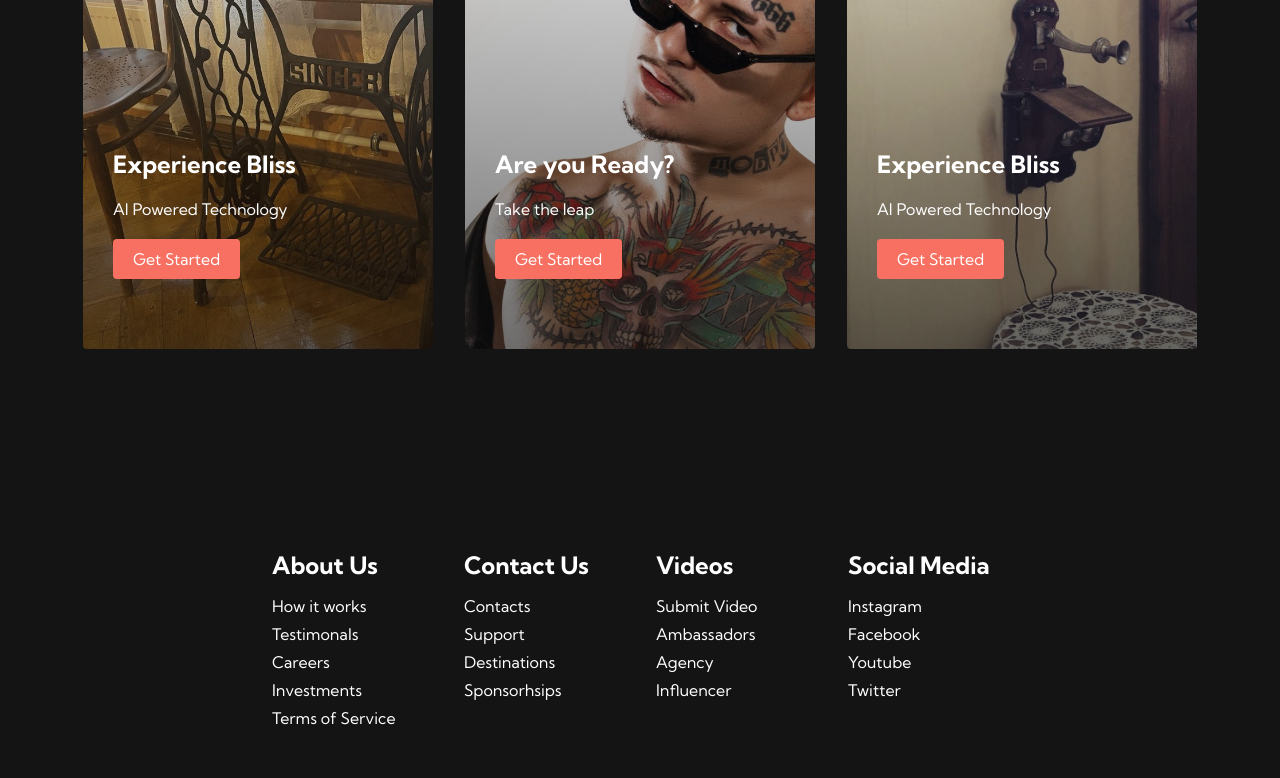
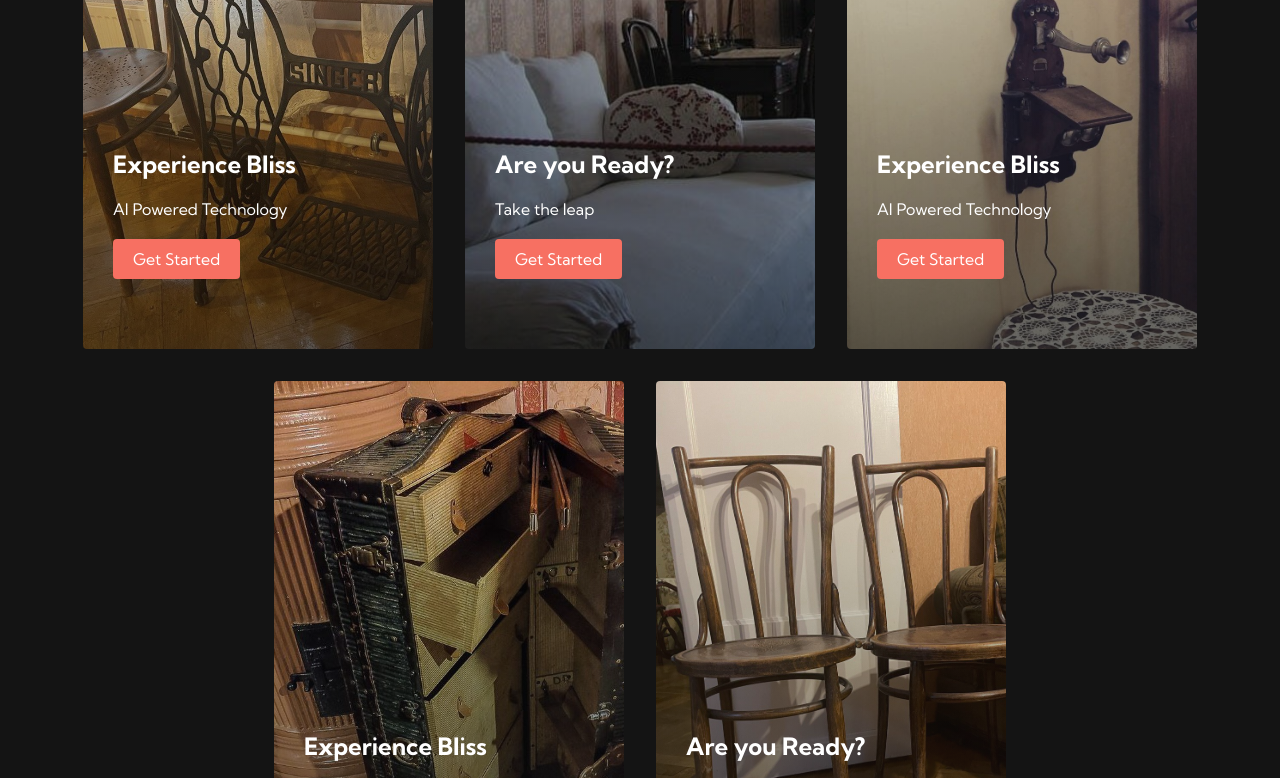
Before and after one commit to Alliluyev-Museum/website, a plain HTML site: page index.html in a window 1280 px wide. Shown: the part 1146-1924 px from the top of the page. Drawn offline with Linux system fonts and the light colour scheme.

Commit message:
feat: add 2 more sections

```diff
--- a/index.html
+++ b/index.html
@@ -68,6 +68,16 @@
             <div class="services__card">
                 <h2>Experience Bliss</h2>
                 <p>AI Powered Technology</p>
+                <button>Get Started</button>
+            </div>
+            <div class="services__card">
+                <h2>Experience Bliss</h2>
+                <p>AI Powered Technology</p>
+                <button>Get Started</button>
+            </div>
+            <div class="services__card">
+                <h2>Are you Ready?</h2>
+                <p>Take the leap</p>
                 <button>Get Started</button>
             </div>
         </div>
--- a/styles.css
+++ b/styles.css
@@ -359,7 +359,7 @@ Alliluevs text decoration
     display: flex;
     flex-direction: column;
     align-items: center;
-    height: 100vh;
+    height: 205vh;
 }
 
 .services h1 {
@@ -404,7 +404,7 @@ Alliluevs text decoration
         rgba(0, 0, 0, 0) 0%,
         rgba(17, 17, 17, 0.6) 100%
         ),
-        url('/images/pic4.jpg');
+        url('/images/pic9.jpg');
 }
 
 .services__card:nth-child(3) {
@@ -414,6 +414,24 @@ Alliluevs text decoration
         rgba(17, 17, 17, 0.6) 100%
         ),
         url('/images/pic5.jpg');
+}
+
+.services__card:nth-child(4) {
+    background-image: linear-gradient(
+        to bottom,
+        rgba(0, 0, 0, 0) 0%,
+        rgba(17, 17, 17, 0.6) 100%
+        ),
+        url('/images/pic7.jpg');
+}
+
+.services__card:nth-child(5) {
+    background-image: linear-gradient(
+        to bottom,
+        rgba(0, 0, 0, 0) 0%,
+        rgba(17, 17, 17, 0.6) 100%
+        ),
+        url('/images/pic8.jpg');
 }
 
 .services h2 {
```
Also changed, not shown: images/pic7.jpg (added), images/pic8.jpg (added), images/pic9.jpg (added).
